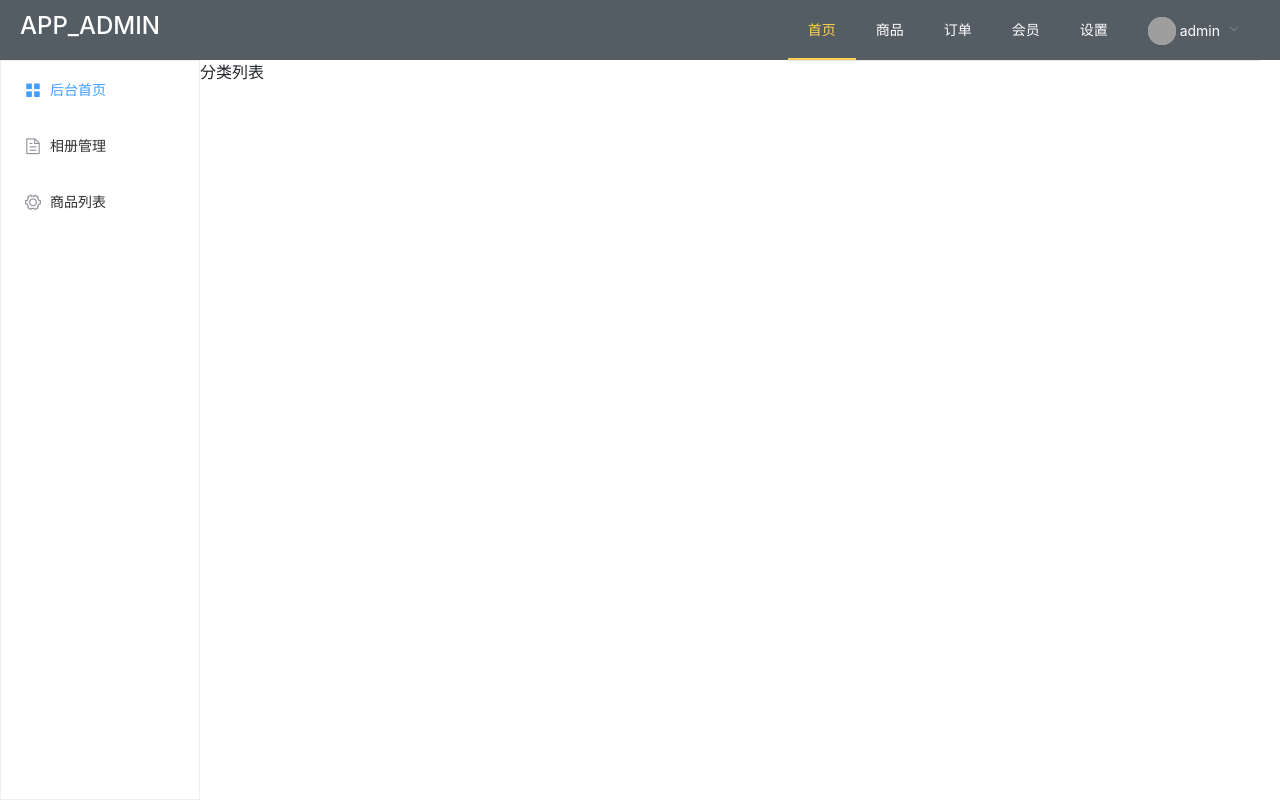
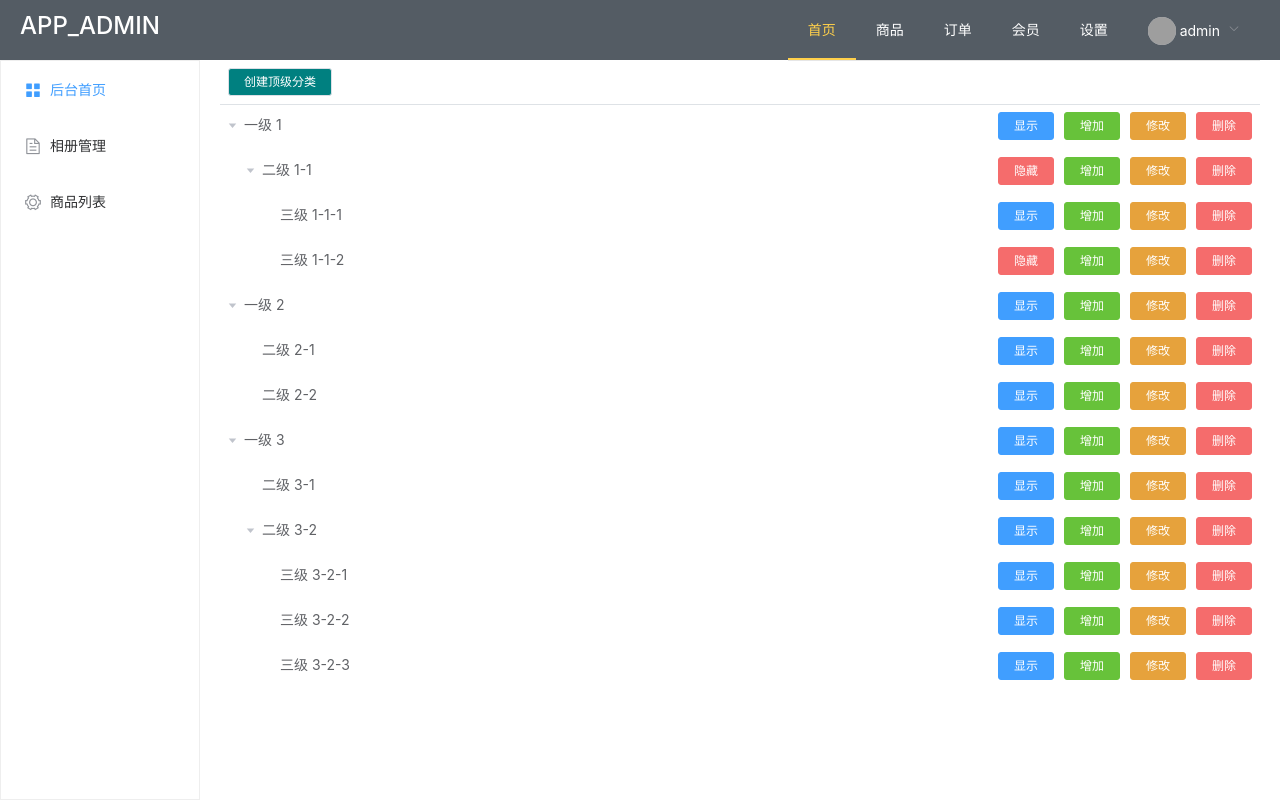
Before and after one commit to wanghy666/shop-background, a Vue app: page /category in a window 1280 px wide. Built offline with nearby package versions, Linux system fonts and the light colour scheme; grey boxes are pictures that could not be loaded.

Commit message:
分类管理-why

```diff
--- a/src/views/shop/category/Category.vue
+++ b/src/views/shop/category/Category.vue
@@ -1,10 +1,244 @@
 <template>
-  <div>分类列表</div>
+  <div class="category-wrap">
+    <div class="border-bottom p-2">
+      <el-button @click="createTop" size="mini" style="background-color:teal;color:white">创建顶级分类</el-button>
+    </div>
+    <el-tree
+      :data="treeData"
+      node-key="id"
+      default-expand-all
+      draggable
+      :expand-on-click-node="false"
+    >
+      <span class="custom-tree-node" slot-scope="{ node, data }">
+        <el-input
+          v-if="data.isEdit===true"
+          v-model="data.label"
+          placeholder="请输入"
+          size="mini"
+          style="width:130px"
+        ></el-input>
+        <span v-else class="mr-auto">{{ node.label }}</span>
+
+        <span>
+          <el-button
+            :type="data.isShow?'primary':'danger'"
+            size="mini"
+            @click="changeIsShow(data)"
+          >{{data.isShow?'显示':'隐藏'}}</el-button>
+          <el-button type="success" size="mini" @click="append(data)">增加</el-button>
+          <el-button
+            :type="data.isEdit?'':'warning'"
+            size="mini"
+            @click="editData(data)"
+          >{{data.isEdit?'完成':'修改'}}</el-button>
+          <el-button type="danger" size="mini" @click="remove(node, data)">删除</el-button>
+        </span>
+      </span>
+    </el-tree>
+  </div>
 </template>
 
 <script>
-export default {};
+let id = 1000;
+export default {
+  data() {
+    return {
+      treeData: [
+        {
+          id: 1,
+          label: "一级 1",
+          isShow: true,
+          isEdit: false,
+          children: [
+            {
+              id: 4,
+              label: "二级 1-1",
+              isShow: false,
+              isEdit: false,
+              children: [
+                {
+                  id: 9,
+                  label: "三级 1-1-1",
+                  isShow: true,
+                  isEdit: false
+                },
+                {
+                  id: 10,
+                  label: "三级 1-1-2",
+                  isShow: false,
+                  isEdit: false
+                }
+              ]
+            }
+          ]
+        },
+        {
+          id: 2,
+          label: "一级 2",
+          isShow: true,
+          isEdit: false,
+          children: [
+            {
+              id: 5,
+              label: "二级 2-1",
+              isShow: true,
+              isEdit: false
+            },
+            {
+              id: 6,
+              label: "二级 2-2",
+              isShow: true,
+              isEdit: false
+            }
+          ]
+        },
+        {
+          id: 3,
+          label: "一级 3",
+          isShow: true,
+          isEdit: false,
+          children: [
+            {
+              id: 7,
+              label: "二级 3-1",
+              isShow: true,
+              isEdit: false
+            },
+            {
+              id: 8,
+              label: "二级 3-2",
+              isShow: true,
+              isEdit: false,
+              children: [
+                {
+                  id: 11,
+                  label: "三级 3-2-1",
+                  isShow: true,
+                  isEdit: false
+                },
+                {
+                  id: 12,
+                  label: "三级 3-2-2",
+                  isShow: true,
+                  isEdit: false
+                },
+                {
+                  id: 13,
+                  label: "三级 3-2-3",
+                  isShow: true,
+                  isEdit: false
+                }
+              ]
+            }
+          ]
+        }
+      ],
+      defaultProps: {
+        children: "children",
+        label: "label"
+      }
+    };
+  },
+  methods: {
+    //创建顶级分类
+    createTop() {
+      this.$prompt("请输入分类名称", "提示", {
+        confirmButtonText: "确定",
+        cancelButtonText: "取消",
+        inputValidator(val) {
+          if (val == "" || val == null) {
+            return "分类名称不能为空";
+          }
+        }
+      })
+        .then(({ value }) => {
+          this.treeData.unshift({
+            id: id++,
+            label: value,
+            isShow: true,
+            isEdit: false,
+            children: []
+          });
+          this.$message({
+            type: "success",
+            message: "创建成功"
+          });
+        })
+        .catch(() => {
+          this.$message({
+            type: "info",
+            message: "取消输入"
+          });
+        });
+    },
+    handleDragStart(node) {
+      console.log("drag start", node);
+    },
+    //修改显示状态
+    changeIsShow(data) {
+      data.isShow = !data.isShow;
+      this.$message({
+        message: data.isShow ? "显示成功" : "隐藏成功",
+        type: "success"
+      });
+    },
+    //修改数据
+    editData(data) {
+      data.isEdit = !data.isEdit;
+      if (!data.isEdit) {
+        this.$message({
+          message: "修改完成",
+          type: "success"
+        });
+      }
+    },
+    //新增数据
+    append(data) {
+      const newChild = { id: id++, label: "testtest", children: [] };
+      if (!data.children) {
+        this.$set(data, "children", []);
+      }
+      data.children.push(newChild);
+    },
+    //删除数据
+    remove(node, data) {
+      const parent = node.parent;
+      const children = parent.data.children || parent.data;
+      const index = children.findIndex(d => d.id === data.id);
+      this.$confirm("确定删除该数据", "提示", {
+        confirmButtonText: "确定",
+        cancelButtonText: "取消"
+      }).then(() => {
+        children.splice(index, 1);
+        this.$message({
+          message: "删除成功",
+          type: "success"
+        });
+      });
+    }
+  }
+};
 </script>
 
 <style lang="less" scoped>
+.category-wrap {
+  padding: 0 20px;
+}
+/deep/.el-tree-node__content {
+  height: 40px;
+  line-height: 40px;
+  margin-bottom: 5px;
+}
+.show {
+  background-color: teal;
+}
+.custom-tree-node {
+  flex: 1;
+  display: flex;
+  align-items: center;
+  justify-content: space-between;
+  font-size: 14px;
+  padding-right: 8px;
+}
 </style>
```
Also changed, not shown: 1 other file (tests, documents, lock files or other folders).
